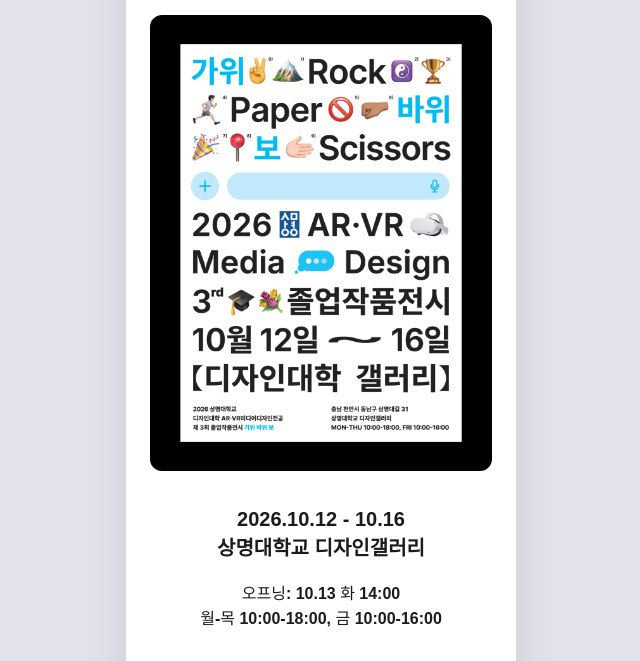
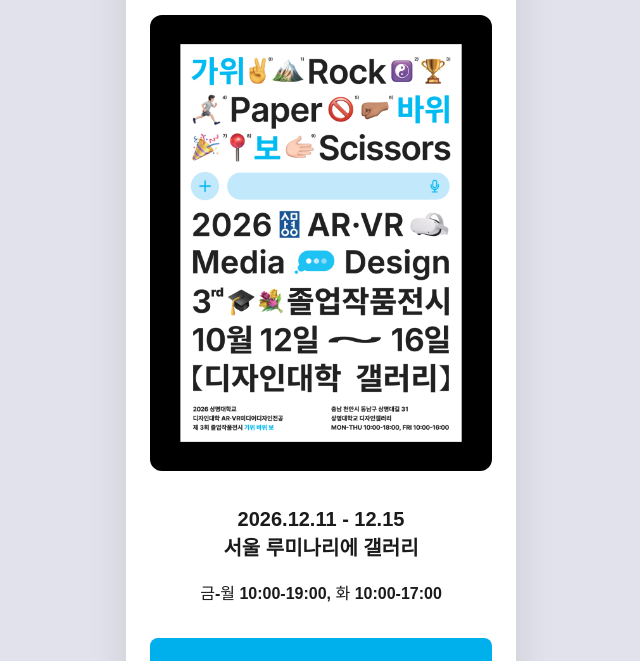
Before and after one commit to bszud/2026ARVRMD, a plain HTML site: page invited.html in a window 1280 px wide. Shown: the part 275-936 px from the top of the page, without its empty margins (319-959 px from the left). Drawn offline with Linux system fonts and the light colour scheme; a web font is replaced by a local one.

Commit message:
Ver.10.서울초대장

```diff
--- a/invited.html
+++ b/invited.html
@@ -5,7 +5,7 @@
   <meta name="viewport" content="width=device-width, initial-scale=1.0">
   <title> 2026ARVRMD | 온라인 초대장 💌</title>
   <meta property="og:title" content="2026ARVRMD | 온라인 초대장 💌">
-  <meta property="og:image" content="./asset/images/Invited/RPS_Poster_Feed.png">
+  <meta property="og:image" content="./asset/images/Invited/RPS_Poster_Feed_S.png">
 
   <link rel="stylesheet" href="./styles/home.css">
 </head>
@@ -28,11 +28,11 @@
       <div class="invite-footer">
 
         <div class="info-group1">
-          <p> 2026.10.12 - 10.16</p>
-          <p> 상명대학교 디자인갤러리</p>
+          <p> 2026.12.11 - 12.15</p>
+          <p> 서울 루미나리에 갤러리</p>
         </div>
         <div class="info-group2">
-          <p>오프닝: 10.13 화 14:00<br>월-목 10:00-18:00,  금 10:00-16:00</p>
+          <p>금-월 10:00-19:00,  화 10:00-17:00</p>
         </div>
         <!-- 메인 전시 사이트(index.html)로 넘어가는 링크 -->
         <a href="./index.html" class="enter-btn">온라인 졸업작품전시 보러가기</a>
```
Also changed, not shown: 2 other files.
